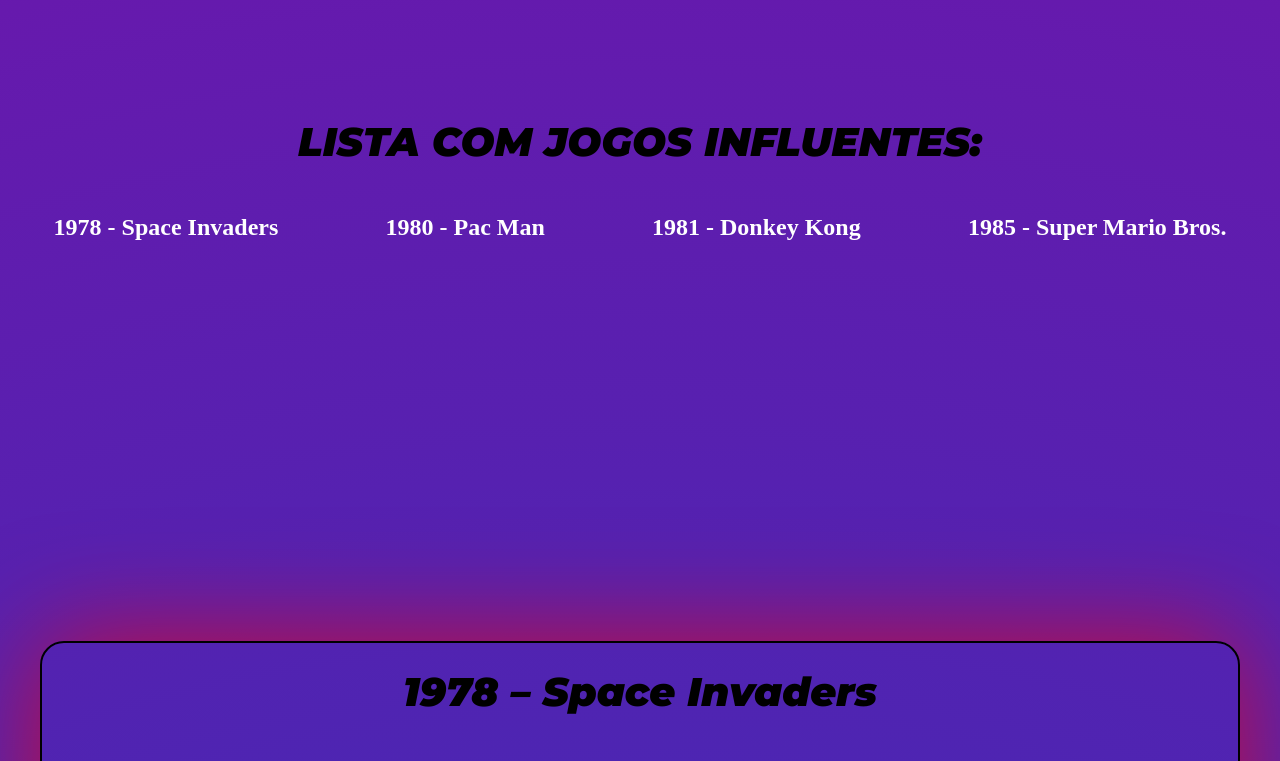
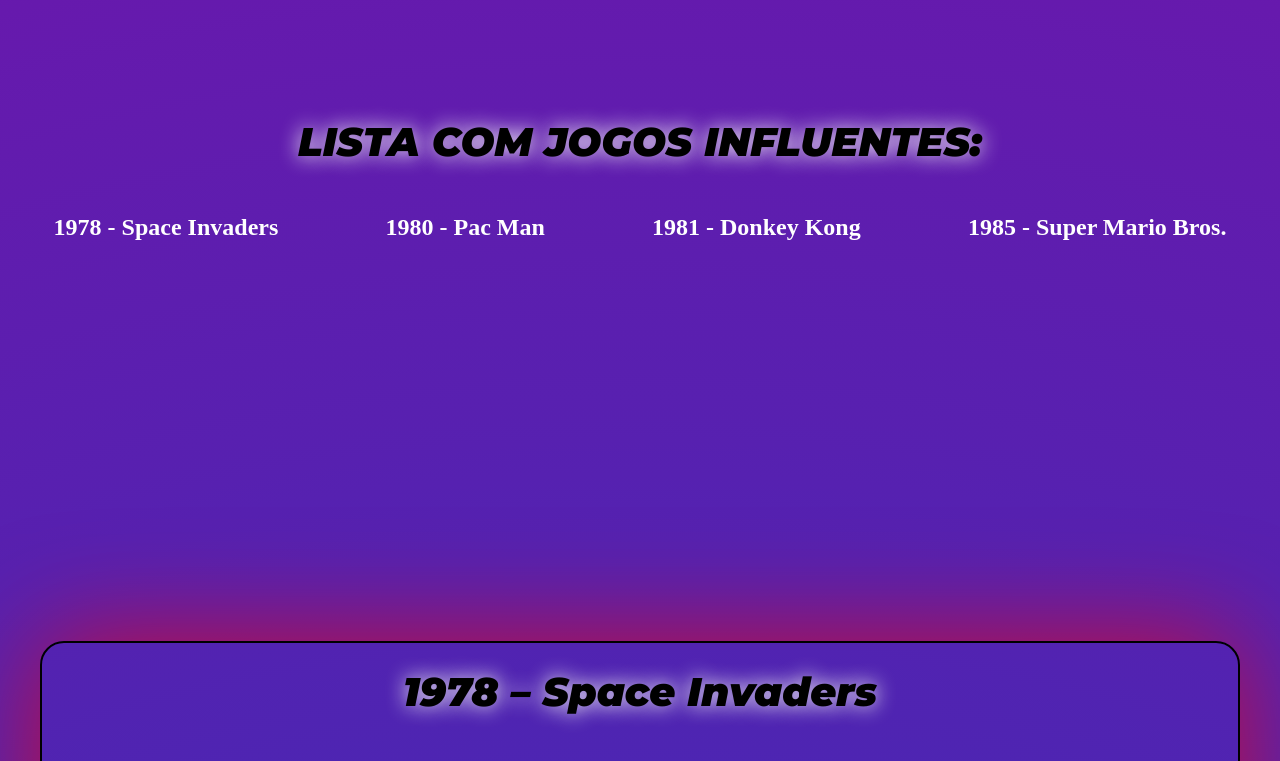
Before and after one commit to oBST01/css-train, a plain HTML site: page index.html in a window 1280 px wide. Shown: the part 991-1752 px from the top of the page. Drawn offline with Linux system fonts and the light colour scheme; a web font is replaced by a local one.

Commit message:
Update style.css

```diff
--- a/style.css
+++ b/style.css
@@ -59,6 +59,7 @@ h2{
     font-size: 5vh;
 
     color:black;
+    text-shadow: 0 0 0.5em whitesmoke;
 
     margin-bottom: 6vh;
 }
```
